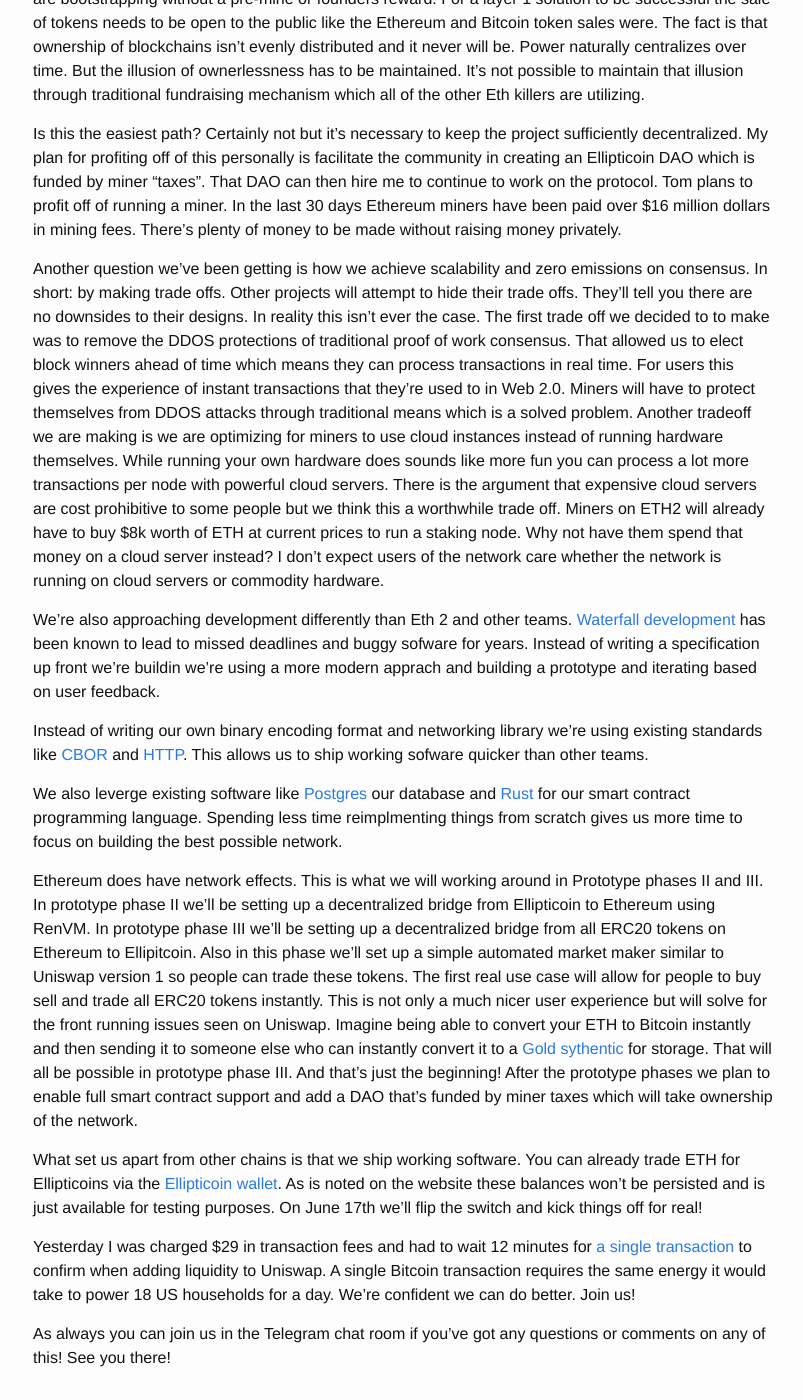
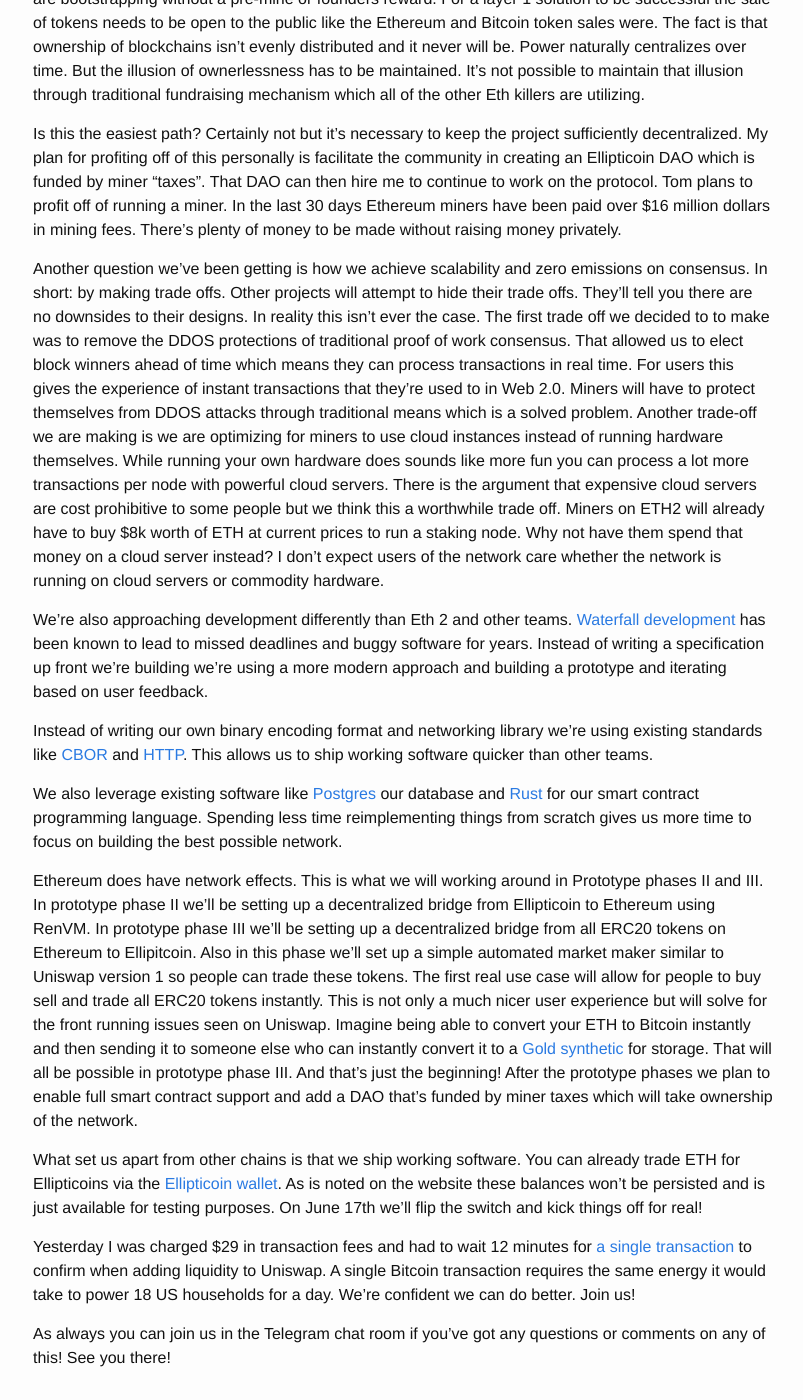
Before and after one commit to masonforest/www.masonforest.com, a Jekyll site: the page built from _posts/2020-06-11-ellipticoin-mainnnet-launch-scheduled-for-june-17th.md, in a window 1280 px wide and 1400 px high, scrolled down 622 px. Shown: the whole window, without its empty margins (237-1040 px from the left). Built offline with Jekyll 4.4.1, drawn with Linux system fonts in a browser that asks for light colours; some of the changed text lies outside the part shown.

Commit message:
Fixed typos

```diff
--- a/_posts/2020-06-11-ellipticoin-mainnnet-launch-scheduled-for-june-17th.md
+++ b/_posts/2020-06-11-ellipticoin-mainnnet-launch-scheduled-for-june-17th.md
@@ -52,7 +52,7 @@ work consensus. That allowed us to elect block winners ahead of time which means
 they can process transactions in real time. For users this gives the experience
 of instant transactions that they’re used to in Web 2.0. Miners will have to
 protect themselves from DDOS attacks through traditional means which is a solved
-problem. Another tradeoff we are making is we are optimizing for miners to use
+problem. Another trade-off we are making is we are optimizing for miners to use
 cloud instances instead of running hardware themselves. While running your own
 hardware does sounds like more fun you can process a lot more transactions per
 node with powerful cloud servers. There is the argument that expensive cloud
@@ -65,17 +65,17 @@ on cloud servers or commodity hardware.
 We're also approaching development differently than Eth 2 and other
 teams.
 [Waterfall development](https://en.wikipedia.org/wiki/Waterfall_model) has been known to lead to missed deadlines and buggy
-sofware for years. Instead of writing a specification up front we're buildin
-we're using a more modern apprach and building a prototype and iterating based
+software for years. Instead of writing a specification up front we're building
+we're using a more modern approach and building a prototype and iterating based
 on user feedback.
 
 Instead of writing our own binary encoding format and networking library we're
 using existing standards like [CBOR](https://tools.ietf.org/html/rfc7049) and [HTTP](https://tools.ietf.org/html/rfc2616). This allows us to ship working
-sofware quicker than other teams.
+software quicker than other teams.
 
-We also leverge existing software like [Postgres](https://www.postgresql.org/)
+We also leverage existing software like [Postgres](https://www.postgresql.org/)
 our database and [Rust](https://www.rust-lang.org/) for our smart contract
-programming language. Spending less time reimplmenting things from scratch gives
+programming language. Spending less time reimplementing things from scratch gives
 us more time to focus on building the best possible network.
 
 Ethereum does have network effects. This is what we will working around in
@@ -88,7 +88,7 @@ first real use case will allow for people to buy sell and trade all ERC20 tokens
 instantly. This is not only a much nicer user experience but will solve for the
 front running issues seen on Uniswap. Imagine being able to convert your ETH to
 Bitcoin instantly and then sending it to someone else who can instantly convert
-it to a [Gold sythentic](https://blog.synthetix.io/chainlink-decentralizes-first-wave-of-synthetix-price-feeds/) for storage. That will all be possible in prototype phase III. And
+it to a [Gold synthetic](https://blog.synthetix.io/chainlink-decentralizes-first-wave-of-synthetix-price-feeds/) for storage. That will all be possible in prototype phase III. And
 that’s just the beginning! After the prototype phases we plan to enable full smart
 contract support and add a DAO that’s funded by miner taxes which will take
 ownership of the network.
```
Also changed, not shown: other parts of _posts/2020-06-11-ellipticoin-mainnnet-launch-scheduled-for-june-17th.md (+1 -1 lines).
